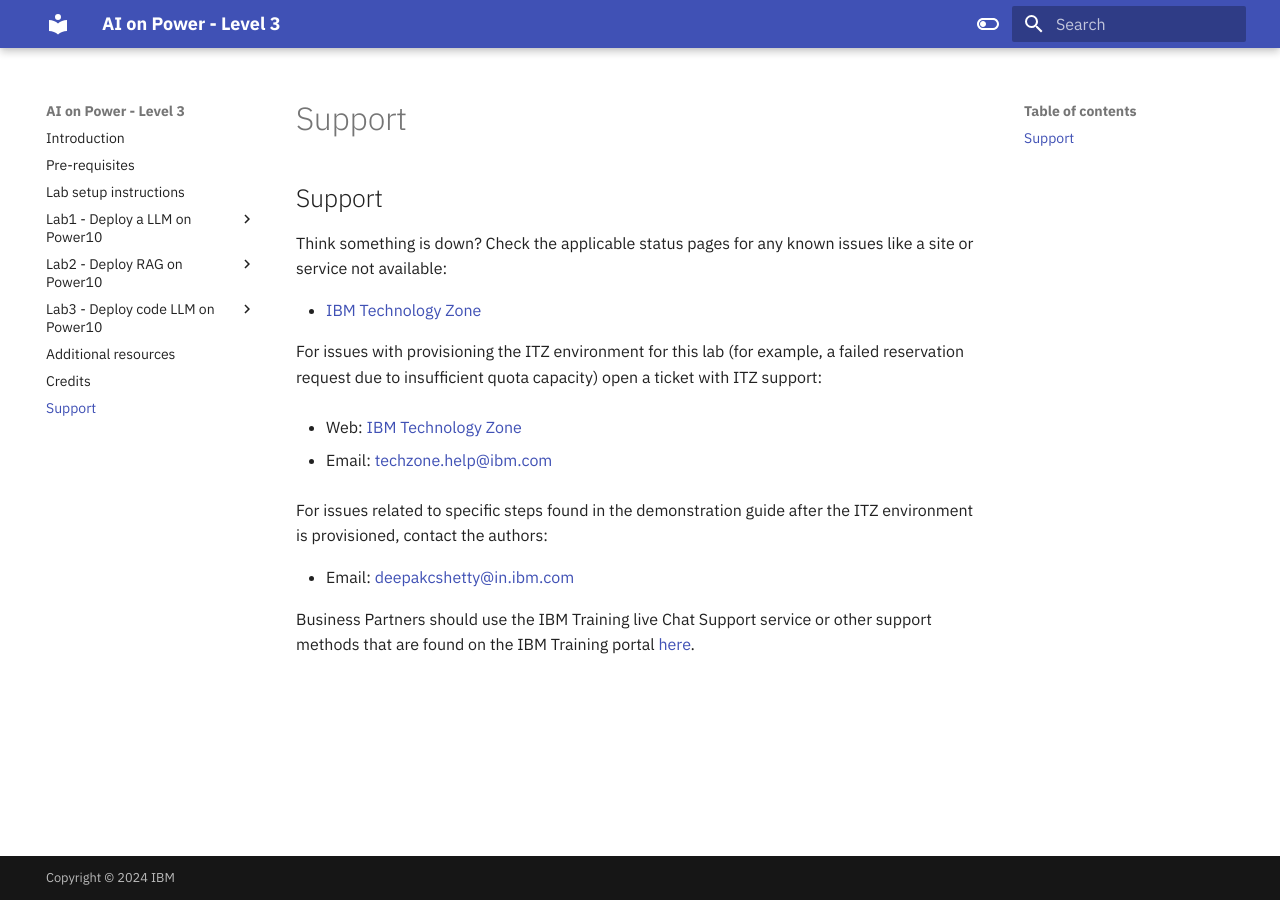
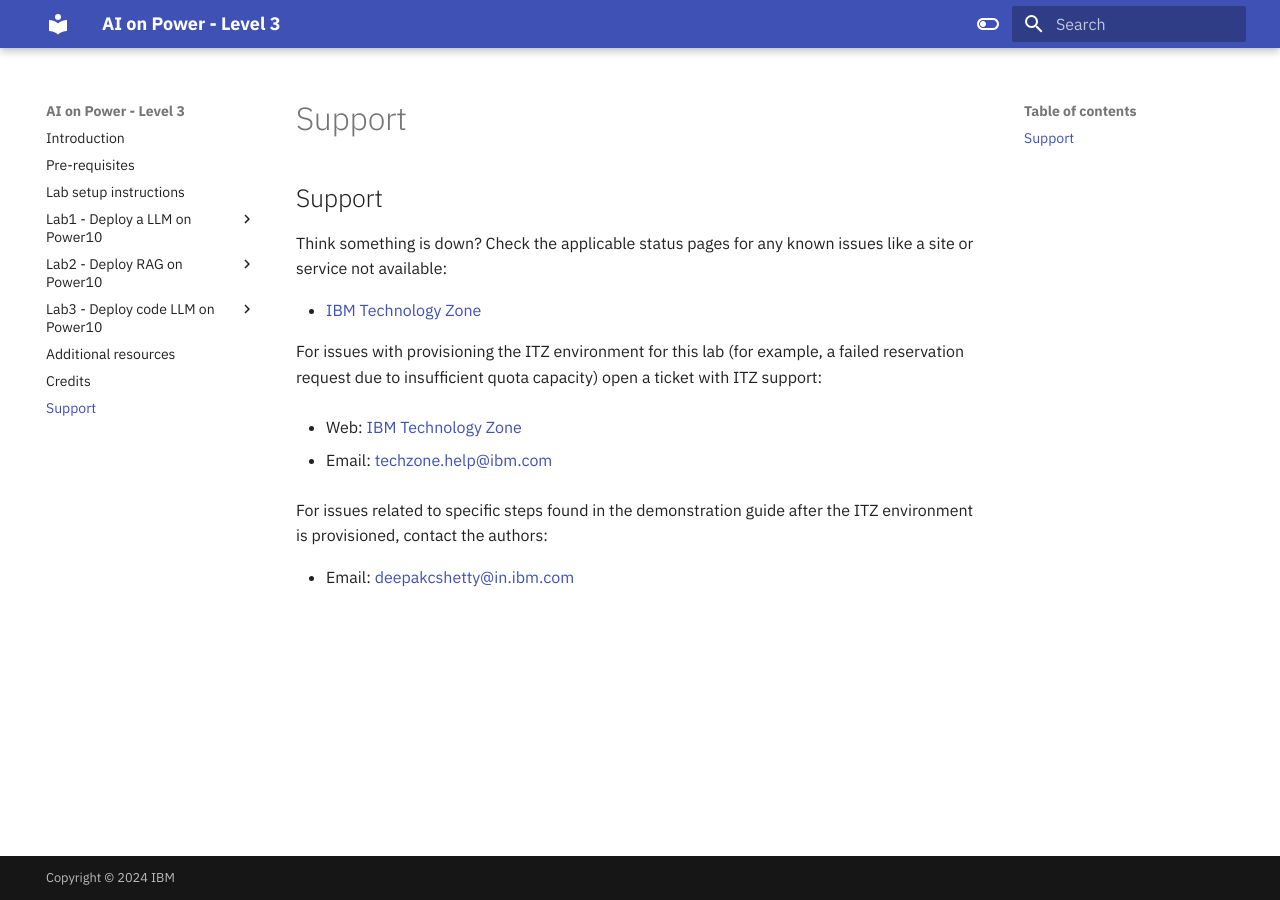
Before and after one commit to IBM/AI-on-Power-Level3, an MkDocs documentation site: the page built from docs/support.md, in a window 1280 px wide. Built offline with MkDocs 1.6.1 and Material for MkDocs 9.7.7, drawn with Linux system fonts in a browser that asks for light colours.

Commit message:
Update support.md

```diff
--- a/docs/support.md
+++ b/docs/support.md
@@ -13,6 +13,3 @@
 For issues related to specific steps found in the demonstration guide after the ITZ environment is provisioned, contact the authors:
 
 - Email: <a href="mailto:deepakcshetty@in.ibm.com" target="_blank">deepakcshetty@in.ibm.com</a>
-
-Business Partners should use the IBM Training live Chat Support service or other support methods that are found on the IBM Training portal <a href="https://ibmcpsprod.service-now.com/its?id=sc_category&sys_id=6568bfafdb2f13008ea7d6fa4b961990" target="_blank">here</a>.
-<div style="page-break-after: always;"></div>
```
